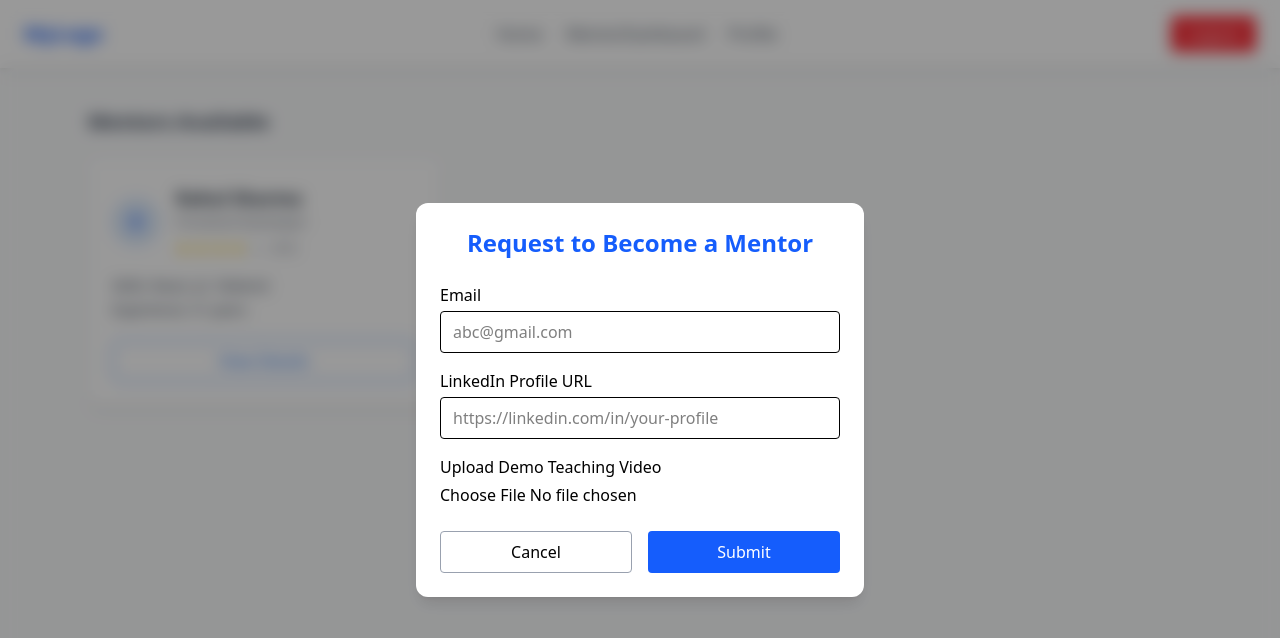
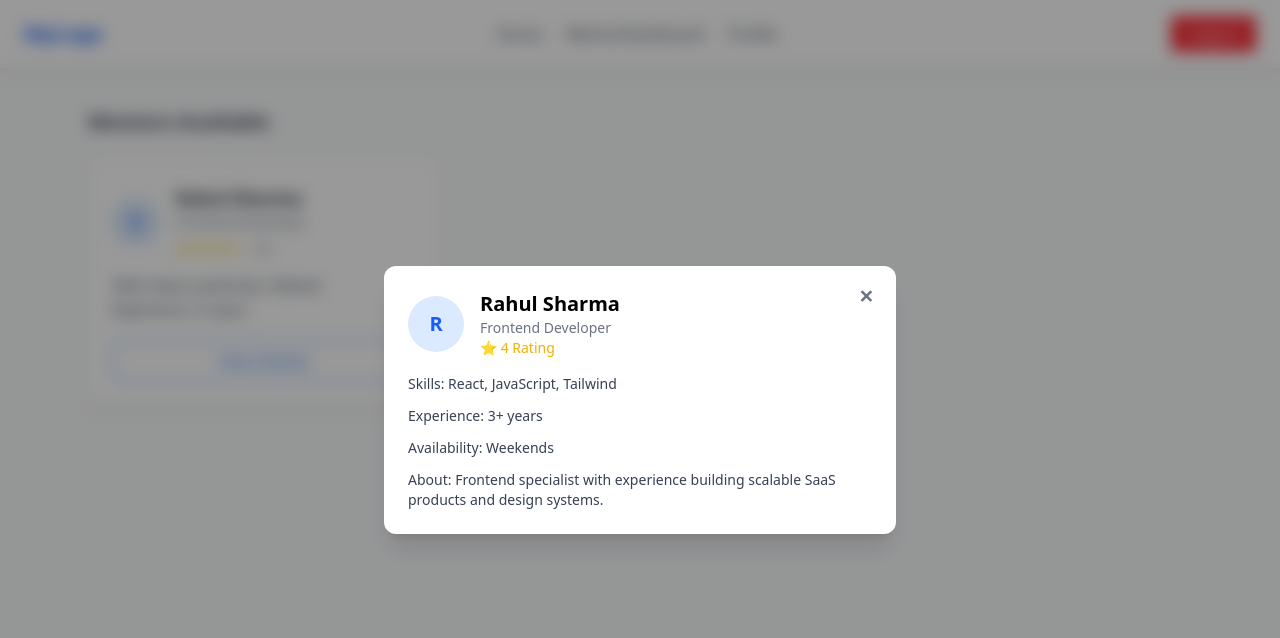
Before and after one commit to Pranav3782/Skill_Swap, a React (Vite) app: page /dashboard in a window 1280 px wide. Both pictures are taken after a click on the button "View Details". Shown: the top 638 px of the page. Built offline with nearby package versions, Linux system fonts and the light colour scheme.

Commit message:
updated the userdashboard , profile page, register page, mentors page

```diff
--- a/src/dashBoards/ProfilePage.jsx
+++ b/src/dashBoards/ProfilePage.jsx
@@ -1,4 +1,4 @@
-import React, { useState } from "react";
+import React, { useState, useRef } from "react";
 import RequestMentorForm from "./RequestMentorForm";
 import Dashboard_Navbar from "./Dashboard_Navbar";
 
@@ -6,10 +6,14 @@ const ProfilePage = () => {
   const [showMentorForm, setShowMentorForm] = useState(false);
   const [isEditing, setIsEditing] = useState(false);
 
+  const fileInputRef = useRef(null);
+
   const [user, setUser] = useState({
     name: "Surya Pranav",
     age: 22,
     email: "suryapranav@gmail.com",
+    photo:
+      "https://api.dicebear.com/7.x/initials/svg?seed=Surya", // default avatar
     skillsHave: ["React", "Tailwind", "Python", "UI Design"],
     skillsLearn: ["Backend", "DevOps", "System Design"],
   });
@@ -18,12 +22,18 @@ const ProfilePage = () => {
     setUser({ ...user, [field]: value });
   };
 
+  const handlePhotoUpload = (e) => {
+    const file = e.target.files[0];
+    if (!file) return;
+
+    const imageUrl = URL.createObjectURL(file);
+    handleChange("photo", imageUrl);
+  };
+
   return (
     <>
-      {/* Navbar */}
       <Dashboard_Navbar />
 
-      {/* Page Content */}
       <div className="bg-gray-50 flex justify-center px-4 py-10">
         <div className="bg-white p-6 rounded-xl shadow w-full max-w-lg">
 
@@ -31,7 +41,7 @@ const ProfilePage = () => {
           <div className="flex justify-between items-center mb-6">
             <h1 className="text-2xl font-bold">Your Profile</h1>
 
-            {/* ✅ Styled Edit Button */}
+            {/* Edit Button */}
             <button
               onClick={() => setIsEditing(!isEditing)}
               className={`px-4 py-1.5 rounded-lg text-sm font-medium transition-all duration-200 active:scale-95
@@ -44,6 +54,39 @@ const ProfilePage = () => {
             >
               {isEditing ? "Cancel" : "Edit"}
             </button>
+          </div>
+
+          {/* ✅ Profile Photo */}
+          <div className="flex flex-col items-center mb-6">
+            <div className="relative">
+              <img
+                src={user.photo}
+                alt="Profile"
+                className="w-28 h-28 rounded-full object-cover border-4 border-gray-200 shadow"
+              />
+
+              {isEditing && (
+                <button
+                  onClick={() => fileInputRef.current.click()}
+                  className="absolute bottom-1 right-1 bg-blue-600 text-white
+           w-9 h-9 flex items-center justify-center
+           text-lg font-bold rounded-full shadow-lg
+           hover:bg-blue-700 active:scale-95 transition"
+
+                >
+                  +
+                </button>
+              )}
+            </div>
+
+            {/* Hidden File Input */}
+            <input
+              ref={fileInputRef}
+              type="file"
+              accept="image/*"
+              hidden
+              onChange={handlePhotoUpload}
+            />
           </div>
 
           {/* Name */}
--- a/src/dashBoards/UserDashBoards.jsx
+++ b/src/dashBoards/UserDashBoards.jsx
@@ -3,22 +3,33 @@ import RequestMentorForm from "./RequestMentorForm";
 import { useNavigate } from "react-router";
 import Dashboard_Navbar from "./Dashboard_Navbar";
 
+const mentors = [
+  {
+    id: 1,
+    name: "Rahul Sharma",
+    role: "Frontend Developer",
+    rating: 4.0,
+    skills: ["React", "JavaScript", "Tailwind"],
+    experience: "3+ years",
+    bio: "Frontend specialist with experience building scalable SaaS products and design systems.",
+    availability: "Weekends",
+  },
+];
+
 const UserDashBoards = () => {
   const [showMentorForm, setShowMentorForm] = useState(false);
+  const [selectedMentor, setSelectedMentor] = useState(null);
+
   const navigate = useNavigate();
 
-  function handleLogOut() {
-    navigate("/");
-  }
-  function openProfilePage()
-  {
-    navigate("/profile")
+  function openProfilePage() {
+    navigate("/profile");
   }
 
   return (
     <div className="min-h-screen bg-gray-50 relative">
-      {/* Navbar */}
-      <Dashboard_Navbar/>
+      <Dashboard_Navbar />
+
       {/* ===== Card Section ===== */}
       <div className="max-w-6xl mx-auto px-6 mt-10">
         <h2 className="text-xl font-semibold text-gray-700 mb-6">
@@ -26,51 +37,115 @@ const UserDashBoards = () => {
         </h2>
 
         <div className="grid gap-6 sm:grid-cols-2 md:grid-cols-3">
-          {/* One Card */}
-          <div className="bg-white rounded-xl shadow-md p-6 hover:shadow-lg transition">
+          {mentors.map((mentor) => (
+            <div
+              key={mentor.id}
+              className="bg-white rounded-xl shadow-md p-6 hover:shadow-lg transition"
+            >
               <div className="flex items-center gap-4">
                 <div className="w-12 h-12 rounded-full bg-blue-100 flex items-center justify-center text-blue-600 font-bold">
-                R
+                  {mentor.name[0]}
                 </div>
+
                 <div>
                   <h3 className="text-lg font-semibold text-gray-800">
-                  Rahul Sharma
+                    {mentor.name}
                   </h3>
-                <p className="text-sm text-gray-500">Frontend Developer</p>
+                  <p className="text-sm text-gray-500">{mentor.role}</p>
 
-                {/* Ratings */}
                   <div className="flex items-center gap-1 mt-1">
-                  <span className="text-yellow-400">★</span>
-                  <span className="text-yellow-400">★</span>
-                  <span className="text-yellow-400">★</span>
-                  <span className="text-yellow-400">★</span>
-                  <span className="text-gray-300">★</span>
-                  <span className="text-xs text-gray-500 ml-1">(4.0)</span>
+                    <span className="text-yellow-400">★★★★☆</span>
+                    <span className="text-xs text-gray-500 ml-1">
+                      ({mentor.rating})
+                    </span>
                   </div>
                 </div>
               </div>
 
               <div className="mt-4 text-sm text-gray-700 space-y-1">
                 <p>
-                <span className="font-medium">Skills:</span> React, JS, Tailwind
+                  <span className="font-medium">Skills:</span>{" "}
+                  {mentor.skills.join(", ")}
                 </p>
                 <p>
-                <span className="font-medium">Experience:</span> 3+ years
+                  <span className="font-medium">Experience:</span>{" "}
+                  {mentor.experience}
                 </p>
               </div>
 
               <button
                 className="mt-5 w-full border border-blue-500 text-blue-500 rounded-lg py-2 hover:bg-blue-500 hover:text-white transition"
-              onClick={() => setShowMentorForm(true)}
+                onClick={() => setSelectedMentor(mentor)}
               >
                 View Details
               </button>
             </div>
+          ))}
         </div>
       </div>
-      {/* ===== End Card Section ===== */}
 
-      {/* MODAL */}
+      {/* ===== Mentor Details Modal ===== */}
+      {selectedMentor && (
+        <div className="fixed inset-0 z-50 flex items-center justify-center bg-black/40 backdrop-blur-sm">
+          <div className="bg-white rounded-xl shadow-xl w-full max-w-lg p-6 relative">
+
+            {/* ❌ Styled Close Button (Top Right) */}
+            <button
+              onClick={() => setSelectedMentor(null)}
+              className="absolute top-3 right-3 w-9 h-9 rounded-full
+                         flex items-center justify-center
+                         text-gray-500 hover:text-gray-800
+                         hover:bg-gray-100 transition
+                         text-lg font-semibold"
+              aria-label="Close modal"
+            >
+              ✕
+            </button>
+
+            {/* Header */}
+            <div className="flex items-center gap-4 mb-4">
+              <div className="w-14 h-14 rounded-full bg-blue-100 flex items-center justify-center text-blue-600 font-bold text-xl">
+                {selectedMentor.name[0]}
+              </div>
+
+              <div>
+                <h2 className="text-xl font-bold">
+                  {selectedMentor.name}
+                </h2>
+                <p className="text-sm text-gray-500">
+                  {selectedMentor.role}
+                </p>
+                <p className="text-sm text-yellow-500">
+                  ⭐ {selectedMentor.rating} Rating
+                </p>
+              </div>
+            </div>
+
+            {/* Details */}
+            <div className="space-y-3 text-sm text-gray-700">
+              <p>
+                <span className="font-medium">Skills:</span>{" "}
+                {selectedMentor.skills.join(", ")}
+              </p>
+              <p>
+                <span className="font-medium">Experience:</span>{" "}
+                {selectedMentor.experience}
+              </p>
+              <p>
+                <span className="font-medium">Availability:</span>{" "}
+                {selectedMentor.availability}
+              </p>
+              <p>
+                <span className="font-medium">About:</span>{" "}
+                {selectedMentor.bio}
+              </p>
+            </div>
+
+          </div>
+        </div>
+      )}
+
+      {/* ===== Request Modal (kept for future use) ===== */}
       {showMentorForm && (
         <div className="fixed inset-0 z-50 flex items-center justify-center bg-black/40 backdrop-blur-sm">
           <RequestMentorForm onClose={() => setShowMentorForm(false)} />
--- a/src/pages/Register.jsx
+++ b/src/pages/Register.jsx
@@ -1,4 +1,4 @@
-import React, { useState } from "react";
+import React, { useState, useRef } from "react";
 import { Link, useNavigate } from "react-router-dom";
 
 const Register = () => {
@@ -12,7 +12,12 @@ const Register = () => {
   const [learnSkillInput, setLearnSkillInput] = useState("");
   const [learnSkills, setLearnSkills] = useState([]);
 
-  const navigate=useNavigate();
+  // ✅ Photo Upload
+  const [photo, setPhoto] = useState(null);
+  const [photoName, setPhotoName] = useState("");
+  const fileInputRef = useRef(null);
+
+  const navigate = useNavigate();
 
   const addSkill = (e, inputValue, setInput, skills, setSkills) => {
     if (e.key === "Enter" && inputValue.trim() !== "") {
@@ -26,15 +31,36 @@ const Register = () => {
     setSkills(skills.filter((_, i) => i !== index));
   };
 
-  async function handleSubmitButton(e)
-  {
+  const handlePhotoUpload = (e) => {
+    const file = e.target.files[0];
+    if (!file) return;
+
+    setPhoto(file);
+    setPhotoName(file.name);
+  };
+
+  async function handleSubmitButton(e) {
     e.preventDefault();
+
+    // You can send `photo`, `photoName`, skills, etc to backend here
+    console.log({
+      username,
+      email,
+      password,
+      knownSkills,
+      learnSkills,
+      photo,
+    });
+
     navigate("/login");
   }
 
   return (
     <div className="min-h-screen flex items-center justify-center bg-gray-100">
-      <form className="bg-white p-8 rounded-xl shadow-md w-full max-w-md" onSubmit={handleSubmitButton}>
+      <form
+        className="bg-white p-8 rounded-xl shadow-md w-full max-w-md"
+        onSubmit={handleSubmitButton}
+      >
         <h2 className="text-2xl font-bold text-center mb-6 text-blue-600">
           Register
         </h2>
@@ -76,6 +102,37 @@ const Register = () => {
             required
             className="w-full border rounded px-3 py-2 focus:ring-2 focus:ring-blue-500"
           />
+        </div>
+
+        {/* ✅ Profile Photo Upload */}
+        <div className="mb-5">
+          <label className="block mb-2 font-medium">Profile Photo</label>
+
+          <div className="flex flex-col gap-2">
+            <button
+              type="button"
+              onClick={() => fileInputRef.current.click()}
+              className="w-fit px-4 py-2 border border-blue-500 text-blue-600 rounded-lg
+                         hover:bg-blue-50 transition text-sm font-medium"
+            >
+              Upload Photo
+            </button>
+
+            {photoName && (
+              <p className="text-sm text-gray-600">
+                ✅ Uploaded:{" "}
+                <span className="font-medium">{photoName}</span>
+              </p>
+            )}
+
+            <input
+              ref={fileInputRef}
+              type="file"
+              accept="image/*"
+              hidden
+              onChange={handlePhotoUpload}
+            />
+          </div>
         </div>
 
         {/* Skills You Know */}
```
Also changed, not shown: src/dashBoards/mentorDashboard/MentorsPage.jsx (+109 -12 lines). Lines whose indentation alone changed are shown as unchanged.
